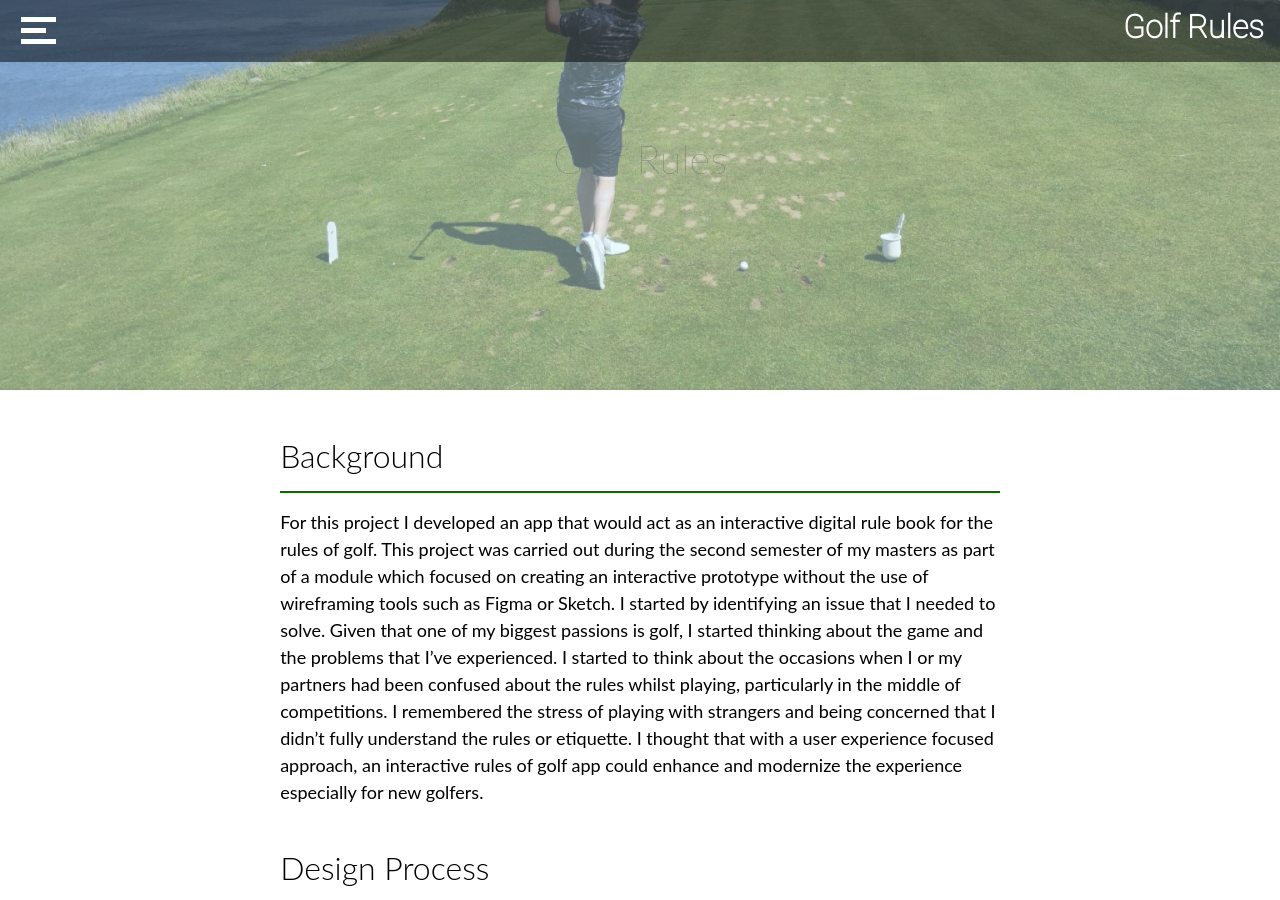
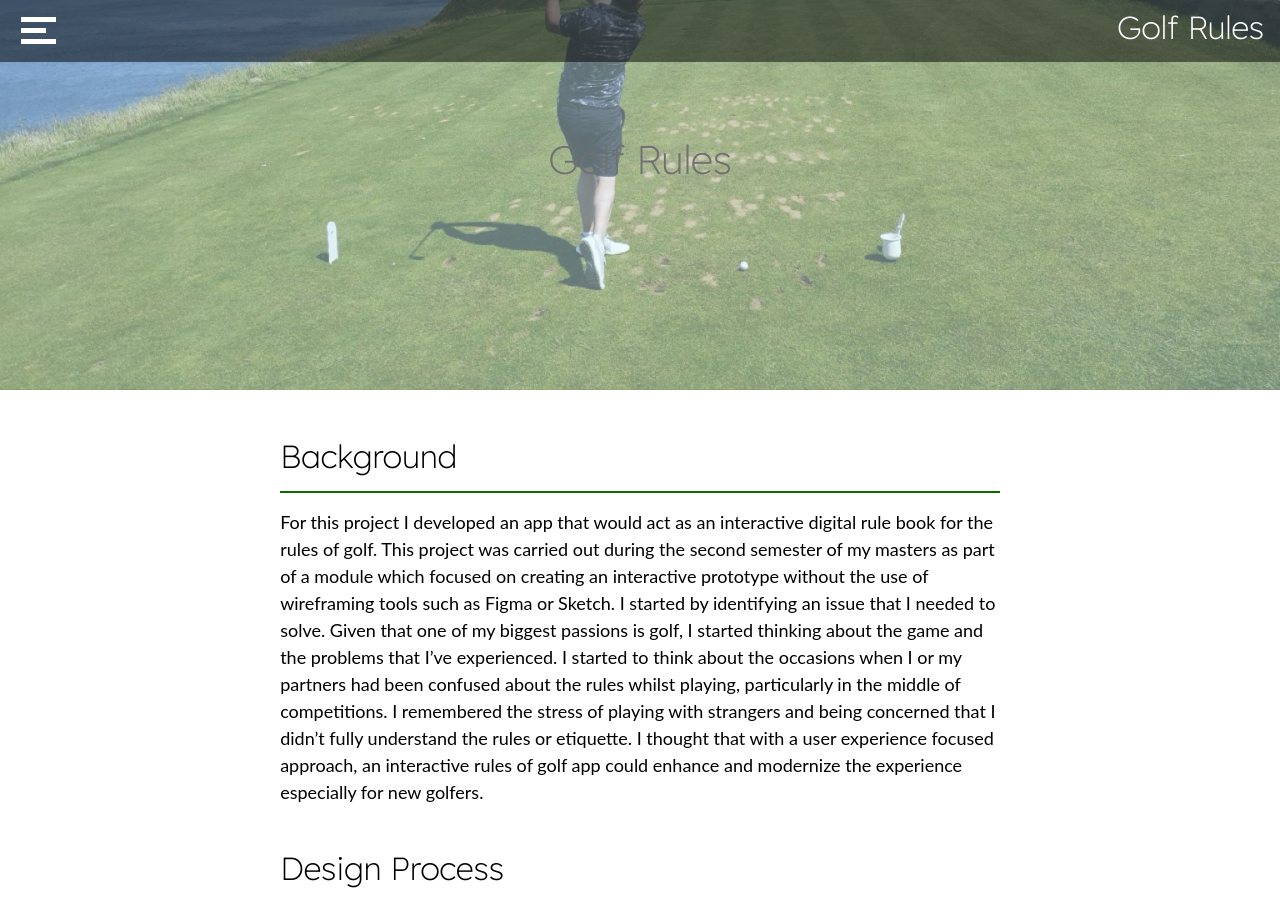
Before and after one commit to Tony8egan/www.TonesDesigns, a Jekyll site: the page built from GolfRules.markdown, in a window 1280 px wide and 900 px high. Built offline with Jekyll 4.4.1, drawn with Linux system fonts in a browser that asks for light colours; nearby versions of some CDN libraries.

Commit message:
Update GolfRules.html

```diff
--- a/_layouts/GolfRules.html
+++ b/_layouts/GolfRules.html
@@ -14,8 +14,12 @@
         <link rel="shortcut icon" type="image/png" href="images/TD2.png">
 
         <link rel="preconnect" href="https://fonts.googleapis.com">
-        <link rel="preconnect" href="https://fonts.gstatic.com" crossorigin>
-    <link href="https://fonts.googleapis.com/css2?family=Roboto:wght@100&family=Titillium+Web:wght@200&display=swap" rel="stylesheet">
+<link rel="preconnect" href="https://fonts.gstatic.com" crossorigin>
+<link href="https://fonts.googleapis.com/css2?family=Lexend+Deca:wght@200&display=swap" rel="stylesheet">
+
+<link rel="preconnect" href="https://fonts.googleapis.com">
+<link rel="preconnect" href="https://fonts.gstatic.com" crossorigin>
+<link href="https://fonts.googleapis.com/css2?family=Lexend+Deca&display=swap" rel="stylesheet">
 
 
 </head>
@@ -65,7 +69,7 @@
 
         <H2 style="color:white;text-align:center;font-family: 'Montserrat', sans-serif;
         font-family: 'Roboto Slab', serif;
-        font-family: 'Source Code Pro', monospace;font-family: 'Roboto', sans-serif;font-weight:800"><a href="/Projects.html">Golf Rules</a></H2>
+        font-family: 'Source Code Pro', monospace;font-family: 'Lexend Deca', sans-serif; font-weight:200"><a href="/Projects.html">Golf Rules</a></H2>
 
 
     </nav>
@@ -102,7 +106,7 @@
            <br>
            <br>
            <br>
-                <H1 style ="color:rgb(113, 113, 113);padding-left: 5px;padding-right: 5px;font-weight: 100;">Golf Rules</H1>
+                <H1 style ="font-family: 'Lexend Deca', sans-serif; color:rgb(113, 113, 113);padding-left: 5px;padding-right: 5px;font-weight: 100;">Golf Rules</H1>
 
           </div>
         </div>
@@ -114,18 +118,18 @@
           <div class="col-sm-2" ></div>
         <div class="col-sm-8" style ="padding-left: 5%;padding-right: 5%;" >
             <br>
-            <H2 style ="color:black;font-weight: 300;">Background</H2>
+            <H2 class="MainProjectHeaderText" style ="color:black;font-weight: 300;">Background</H2>
             <hr style ="border: 1px solid; color:#106802">
 
         <p style ="color:black; " >For this project I developed an app that would act as an interactive digital rule book for the rules of golf. This project was carried out during the second semester of my masters as part of a module which focused on creating an interactive prototype without the use of wireframing tools such as Figma or Sketch. I started by identifying an issue that I needed to solve. Given that one of my biggest passions is golf, I started thinking about the game and the problems that I’ve experienced. I started to think about the occasions when I or my partners had been confused about the rules whilst playing, particularly in the middle of competitions. I remembered the stress of playing with strangers and being concerned that I didn’t fully understand the rules or etiquette. I thought that with a user experience focused approach, an interactive rules of golf app could enhance and modernize the experience especially for new golfers. </p>
         <br>
-        <H2 style ="color:black;font-weight: 300;">Design Process</H2>
+        <H2 class="MainProjectHeaderText" style ="color:black;font-weight: 300;">Design Process</H2>
         <hr style ="border: 1px solid; color:#106802">
         <p style ="color:black; ">I felt that there were three important aspects of the app design which I needed to achieve in order for it to be successful. It first needed to have an effective method of interaction where users could quickly identify rules, knowing where they are where they’ve been. I thought about users being on a golf course, conscious of the pace of play. A user should ideally be able to identify a rule in seconds. Secondly the information needed to be organized in an efficient way. In some cases, rules needed to be repeated given that they could fall under a range of categories. Third, the information that is presented to the user when they reach a rule needed to be consumable. I wanted to explain rules in a way that someone totally new to the game would understand.</p>
         <p style ="color:black; ">I first did some research to find inspiration for a navigation method. I decided upon a side nav breadcrumb trail which would be present as the user navigates through the categories. This would allow the user to quickly jump back through several categories if necessary. I then moved on to designing the data structure. I used an app called Mural to organize the rules of golf and the categories they would fall under. I used the official R&A website to find the rules. Using this website highlighted to me how difficult it would be to identify and understand the rules in real time. I started to organize rules into categories. Once I’d completed this process, I chose a subsection of rules that I would complete. I was not going to have time to cover the entire set of rules. </p>
         <br>
 
-        <H2 style ="color:black;font-weight: 300;">Execution</H2>
+        <H2 class="MainProjectHeaderText" style ="color:black;font-weight: 300;">Execution</H2>
         <hr style ="border: 1px solid; color:#106802">
         <p style ="color:black; ">I chose to create the prototype by building a website. I thought that this would allow me to easily share the prototype with people for testing. I created the site locally using Jekyll and wrote the site from scratch before moving it onto GitHub. I started out using bootstrap framework but found that I was running into too many issues with the layout structure and so moved away from using it and wrote my own CSS. I built the website specifically for mobile scaled devices since it was intended to represent a mobile app. I tested the colour options in my garden. I chose orange and blue colours because they created strong contrast with the grass where the app would mainly be used. Unfortunately, I carried out this project in the midst of a Covid-19 lockdown, so I didn't get to do on course testing. </p>
 
@@ -151,7 +155,7 @@
     <div class="row" style="margin-top:75px;">
       <div class="col-sm-1 "></div>
       <div class="col-sm-3 ">
-        <H3 style ="color:white;text-align: center;font-weight: 300;">App</H3>
+        <H3 class="MainProjectHeaderText" style ="color:white;text-align: center;font-weight: 300;">App</H3>
         <br>
         <p style ="color:white;padding-left: 5%;padding-right: 5%;" class ="desctiptiveText">The app covers golf rules, etiquette, and terminology. There is a section called ‘essential rules’ which covers information that a new golfer should know. There are many rules and etiquettes in golf that most people would be unaware of unless specifically told. </p>
         <p style ="color:white;padding-left: 5%;padding-right: 5%;" class ="desctiptiveText">The goal of the app is to make new and old golfers feel more comfortable and confident playing the game and to hopefully make golf more accessible.</p>
```
